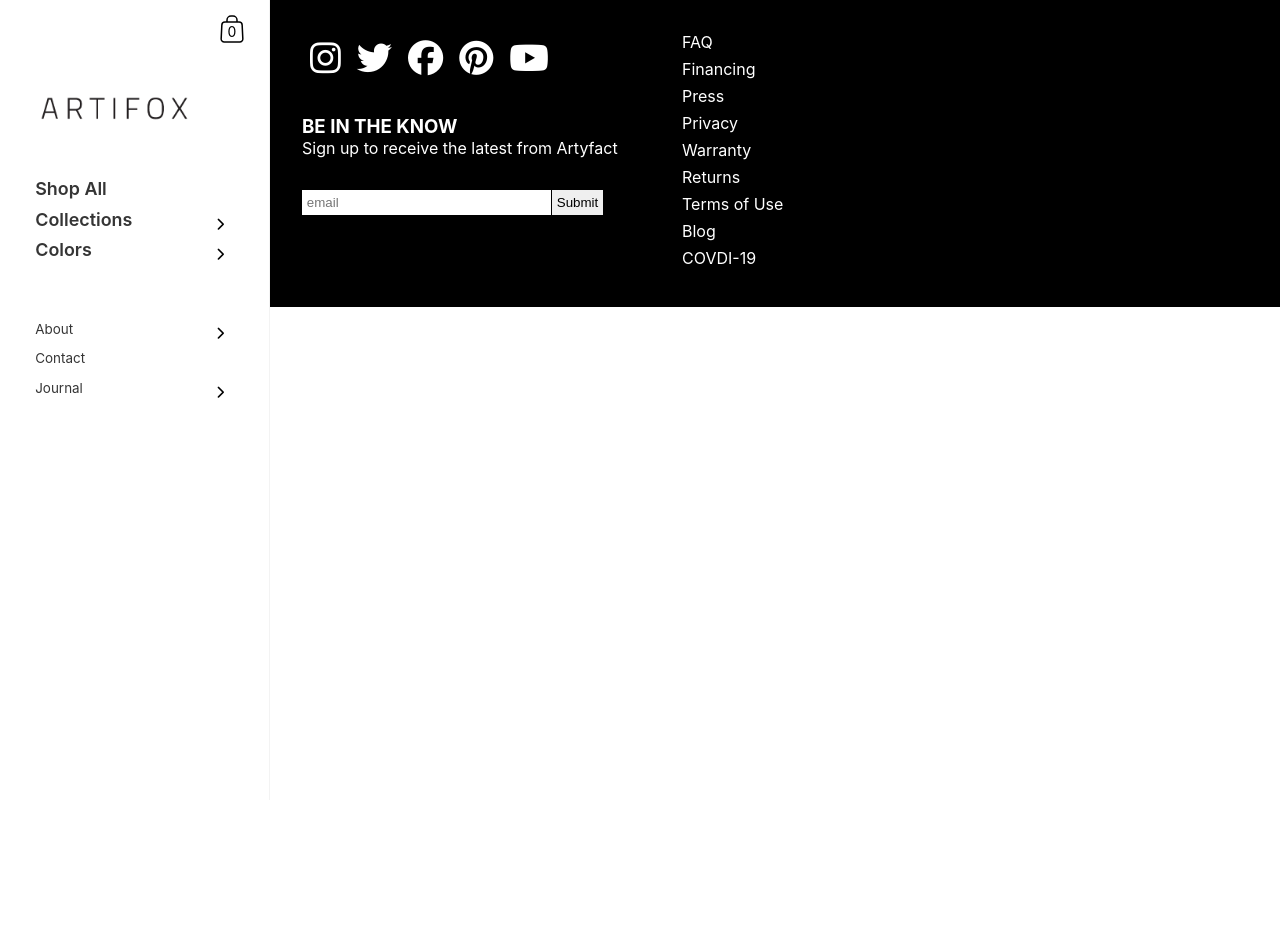
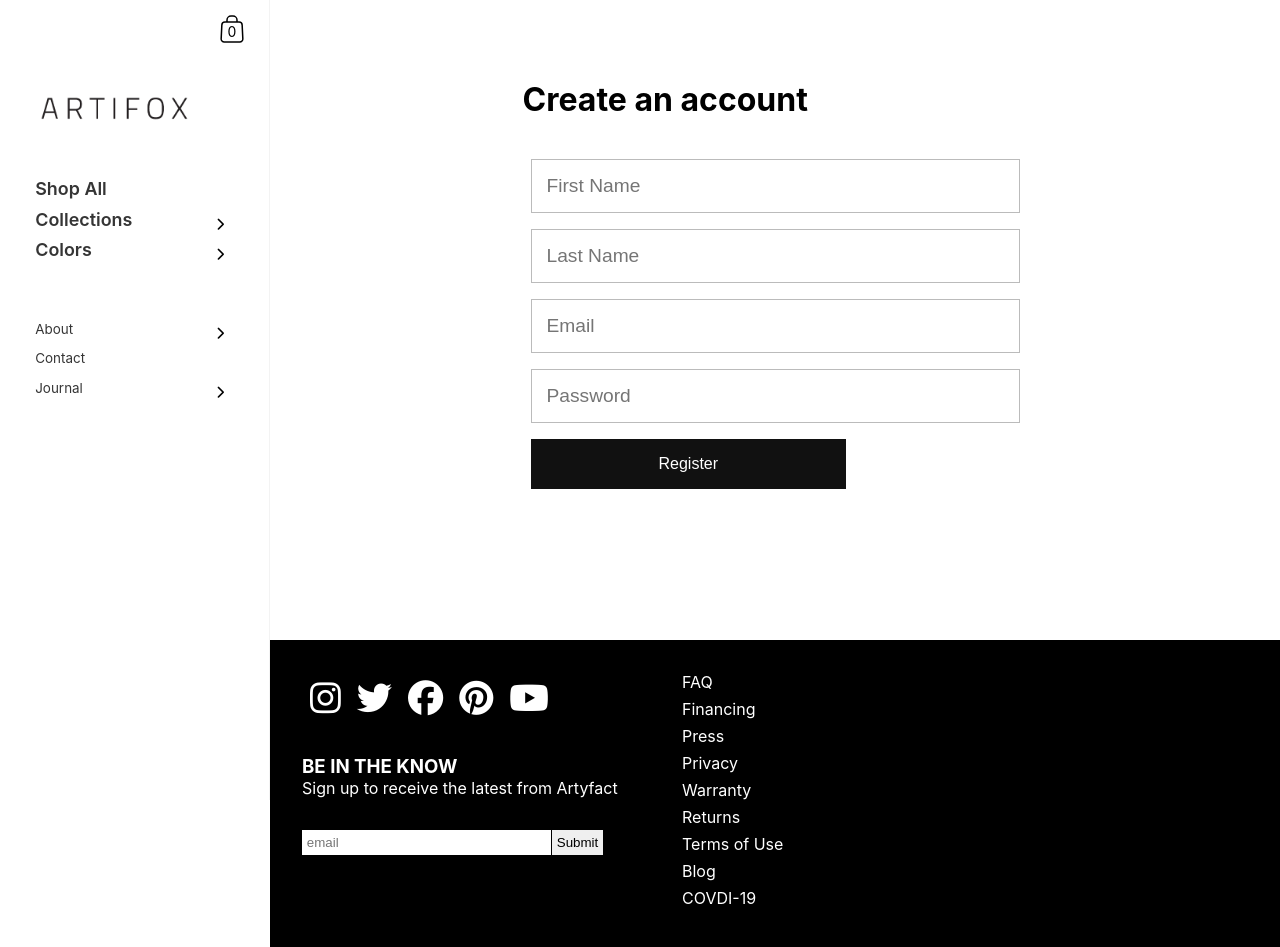
Before and after one commit to PatrickValera/7_Project_Reactjs_ArtifoxCopy, a React (Create React App) app in the folder frontend/: page /user/register in a window 1280 px wide. Before the commit the page ends 800 px from the top, so only its background shows below. Built offline with nearby package versions, Linux system fonts and the light colour scheme.

Commit message:
user pages

```diff
--- a/frontend/src/App.js
+++ b/frontend/src/App.js
@@ -20,8 +20,8 @@ function App() {
         <Route path='/products' component={Store}/>
         <Route path='/cart' component={Cart}/>
         <Route path='/product/:id' component={ProductPage}/>
-        <Route path='/register' component={Register}/>
-        <Route path='/login' component={Login}/>
+        <Route path='/user/register' component={Register}/>
+        <Route path='/user/login' component={Login}/>
         <Footer/>
       </Container>
     </Router>
--- a/frontend/src/screens/Login.js
+++ b/frontend/src/screens/Login.js
@@ -19,7 +19,6 @@ const Login = () =>{
                 <i className="fas fa-exclamation-triangle"></i>
             <span className="message">ERROR</span>
             </div>}
-
             <input className="input" type="email" placeholder="email" value={email} onChange={handleChange} />
             <input className="input" type="password" placeholder="password" value={password} onChange={handleChange}/>
             <input className="input button" type="submit" value="login" />
--- a/frontend/src/screens/Register.js
+++ b/frontend/src/screens/Register.js
@@ -20,9 +20,7 @@ const Register = () => {
                     <label htmlFor="password"></label>
                     <input type="password" placeholder="Password"/>
                 </div>
-
-                    <button>Create</button>
-
+                <button>Register</button>
             </form>
         </div>
         </div>
```
